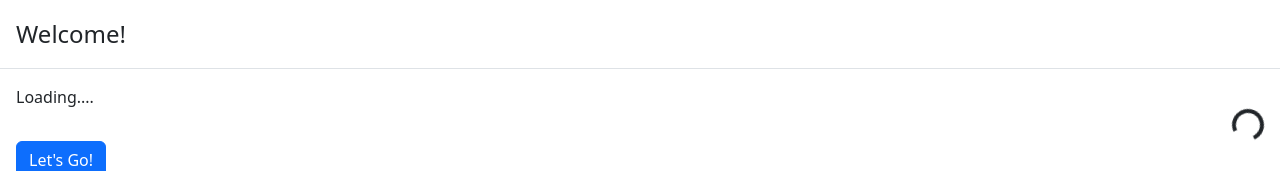
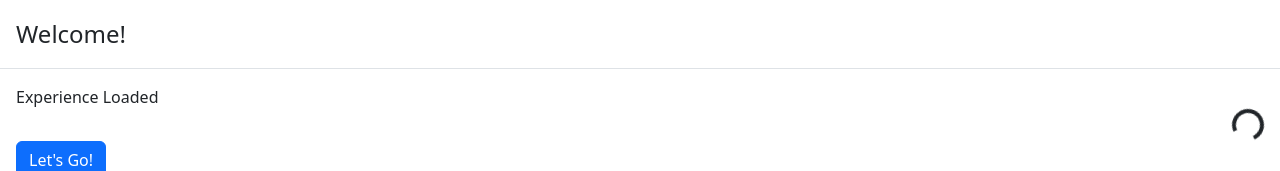
Before and after one commit to jsladerman/shared-context-app, a React (Vite) app: page / in a window 1280 px wide. Shown: the top 171 px of the page. Built offline with nearby package versions, Linux system fonts and the light colour scheme.

Commit message:
loader experience partially dynamically loading

```diff
--- a/public/APP_DATA/app_info.json
+++ b/public/APP_DATA/app_info.json
@@ -156,6 +156,7 @@
         }
     ],
     "application_data": {
-        "totalSteps": 7
+        "totalSteps": 7,
+        "data_loaded": "finally"
     }
 }
--- a/src/components/IO/DataLoader.jsx
+++ b/src/components/IO/DataLoader.jsx
@@ -9,7 +9,7 @@ function DataLoader() {
     function parseAppData(incomingData) {
 
       let totalSteps = incomingData.steps.length;
-      console.log("totalSteps  = ", totalSteps);
+      console.log("DATA_LOADER::: data loaded  = ", totalSteps);
       set_APP_DATA(incomingData);
     }
 
--- a/src/components/LoaderScreen.jsx
+++ b/src/components/LoaderScreen.jsx
@@ -6,9 +6,22 @@ import { Button } from 'react-bootstrap';
 
 
 function LoaderScreen() {
+    console.log("LOADER:::: Loader rendering...");
+
     const { step, setStep, name, setName, APP_DATA } = useContext(StepsContext);
     const [fullscreen, setFullscreen] = useState(true);
     const [show, setShow] = useState(true);
+    let headerText = "Loading...";
+    let buttonLoaderClass = "invisible"
+
+    if(APP_DATA['application_data']['data_loaded'] === "finally"){
+        console.log("DATA IS FINALLY LOADED");
+        headerText = "Experience Loaded"
+        buttonLoaderClass = "visible"
+    }
+    else {
+        console.log("LOADER:::: nothing loaded now");
+    }
 
     function handleShow(breakpoint) {
       setFullscreen(breakpoint);
@@ -23,11 +36,11 @@ function LoaderScreen() {
             <Modal.Title>Welcome!</Modal.Title>
             </Modal.Header>
             <Modal.Body>
-                <div>Loading....</div>
+                <div>{ headerText }</div>
                 <div class="d-flex align-items-center">
                     <div class="spinner-border ms-auto" role="status" aria-hidden="true"></div>
                 </div>
-                <Button variant="primary" onClick={handleClose}>
+                <Button className={buttonLoaderClass} variant="primary" onClick={handleClose}>
                     Let's Go!
                 </Button>
             </Modal.Body>
```
